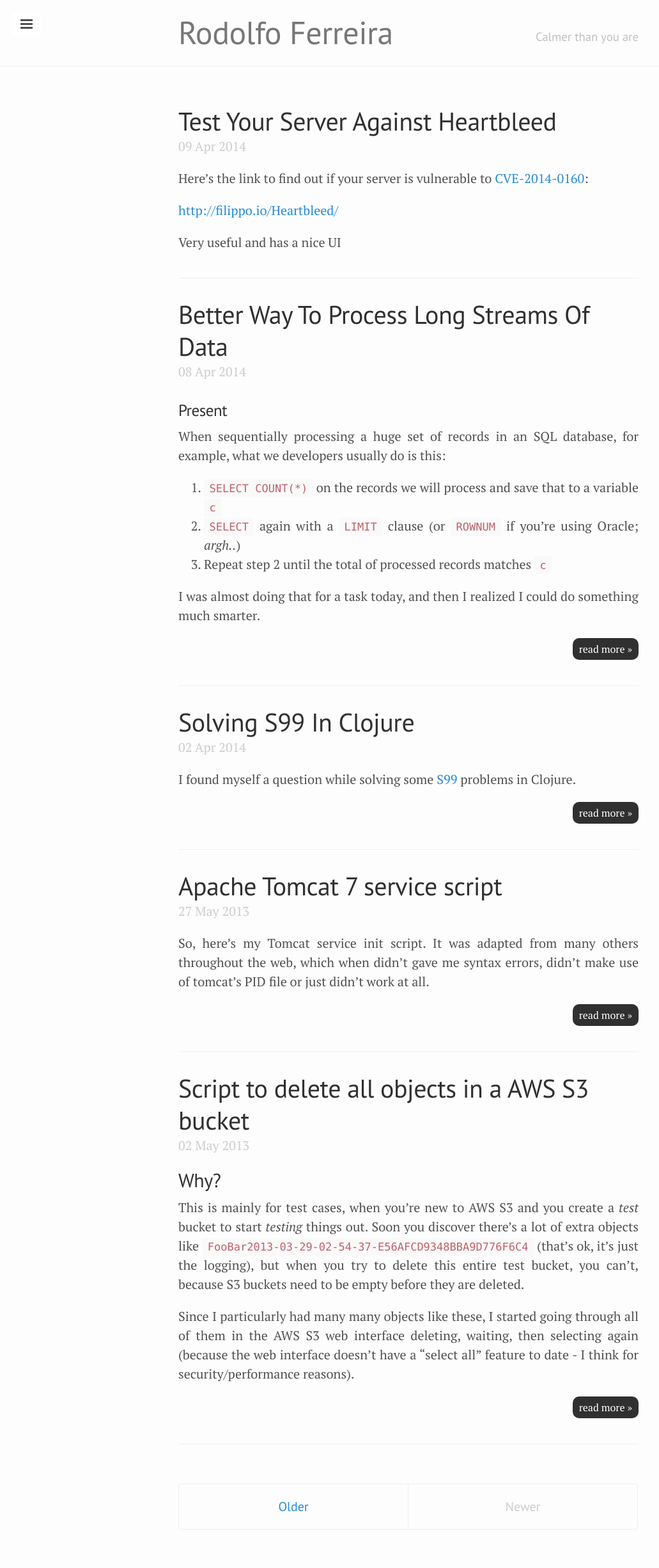
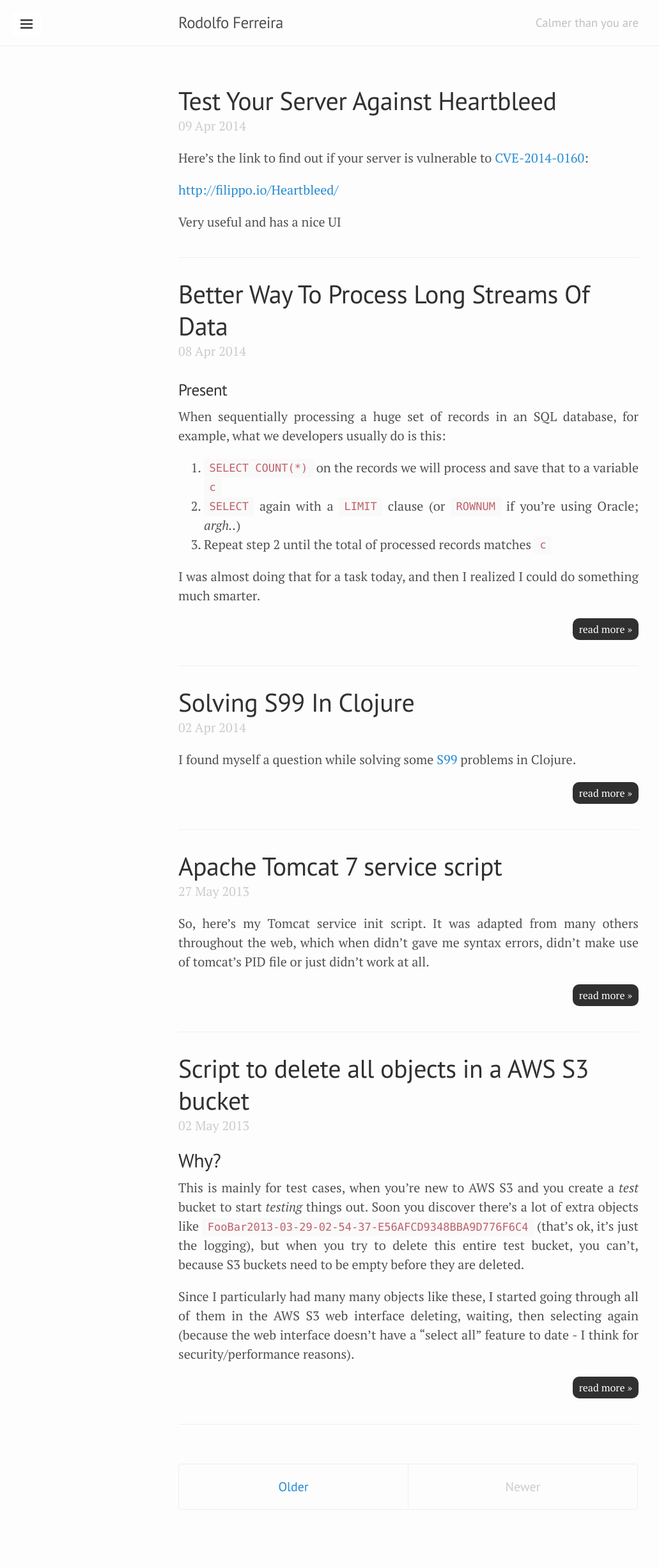
Before and after one commit to rodolfo42/rodolfo42.github.io, a Jekyll site: the page built from index.html, in a window 1280 px wide. Shown: the whole page at 64% size, without its empty margins (1-1032 px from the left). Built offline with Jekyll 4.4.1, drawn with Linux system fonts in a browser that asks for light colours; the list of posts is cut into pages by our own code; after the commit the page ends 2419 px from its top, so only the background shows below that.

Commit message:
Updated custom.css

```diff
--- a/public/css/custom.css
+++ b/public/css/custom.css
@@ -2,14 +2,9 @@ body {
   background-color: #FDFDFD;
 }
 
-.masthead-title a {
-    color: #777;
-    font-size: 4ex;
-}
-
 .masthead-title small {
     float: right;
-    line-height: 4em;
+    line-height: 1.6em;
 }
 
 .sidebar {
```
